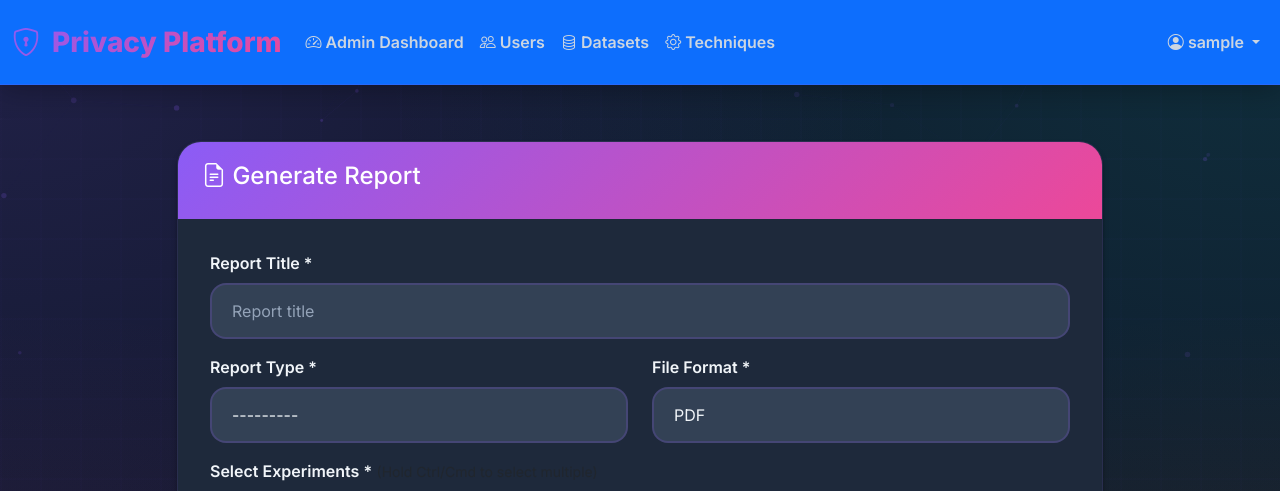
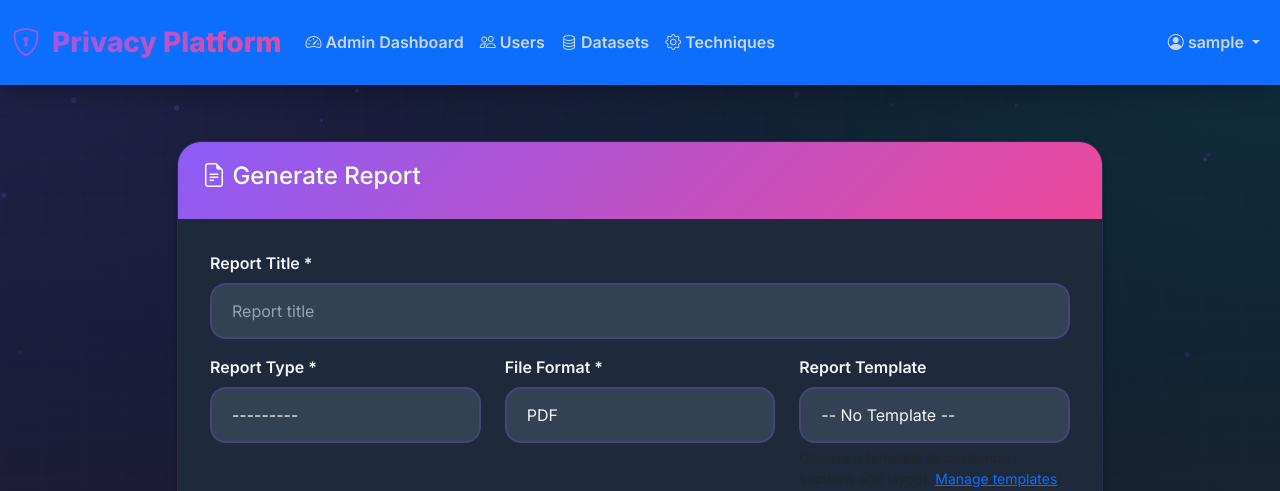
Before and after one commit to Nithin-dharavath/blockchain_privacy, a Django app: page /reports/generate/ in a window 1280 px wide. Shown: the top 491 px of the page. Run offline with Django 5.2, Linux system fonts and the light colour scheme; the visitor is signed in with stand-in values (Sample User, id 1); data that the repository does not hold is empty.

Commit message:
feat: add report template system (#17)

```diff
--- a/reports/forms.py
+++ b/reports/forms.py
@@ -1,17 +1,21 @@
 from django import forms
-from .models import Report, ReportSchedule
+from django.db import models
+from .models import Report, ReportSchedule, ReportTemplate
 from experiments.models import Experiment
 
 class ReportGenerationForm(forms.ModelForm):
     class Meta:
         model = Report
-        fields = ['title', 'report_type', 'experiments', 'file_format']
+        fields = ['title', 'report_type', 'template', 'experiments', 'file_format']
         widgets = {
             'title': forms.TextInput(attrs={
                 'class': 'form-control',
                 'placeholder': 'Report title'
             }),
             'report_type': forms.Select(attrs={
+                'class': 'form-select'
+            }),
+            'template': forms.Select(attrs={
                 'class': 'form-select'
             }),
             'experiments': forms.SelectMultiple(attrs={
@@ -32,6 +36,13 @@ class ReportGenerationForm(forms.ModelForm):
                 user=user,
                 status='completed'
             ).order_by('-created_at')
+
+        self.fields['template'].required = False
+        self.fields['template'].empty_label = '-- No Template --'
+        # Show public templates + user's own templates
+        self.fields['template'].queryset = ReportTemplate.objects.filter(
+            models.Q(is_public=True) | models.Q(user=user)
+        ) if user else ReportTemplate.objects.filter(is_public=True)
 
 
 class ReportScheduleForm(forms.ModelForm):
@@ -71,3 +82,51 @@ class ReportScheduleForm(forms.ModelForm):
             ).order_by('-created_at')
         self.fields['schedule_day'].required = False
         self.fields['experiments'].required = False
+
+
+class ReportTemplateForm(forms.ModelForm):
+    class Meta:
+        model = ReportTemplate
+        fields = ['name', 'description', 'is_public', 'sections', 'layout']
+        widgets = {
+            'name': forms.TextInput(attrs={
+                'class': 'form-control',
+                'placeholder': 'Template name'
+            }),
+            'description': forms.Textarea(attrs={
+                'class': 'form-control',
+                'rows': 3,
+                'placeholder': 'Brief description of this template'
+            }),
+            'is_public': forms.CheckboxInput(attrs={
+                'class': 'form-check-input'
+            }),
+            'sections': forms.SelectMultiple(attrs={
+                'class': 'form-select',
+                'size': '6'
+            }),
+            'layout': forms.Textarea(attrs={
+                'class': 'form-control font-monospace',
+                'rows': 8,
+                'placeholder': '{"header_text": "...", "footer_text": "...", "primary_color": "#...", "logo_url": "..."}'
+            }),
+        }
+
+    def __init__(self, *args, **kwargs):
+        super().__init__(*args, **kwargs)
+        self.fields['sections'].required = False
+        SECTION_CHOICES = [
+            ('summary', 'Executive Summary'),
+            ('methodology', 'Methodology'),
+            ('results', 'Results'),
+            ('comparison', 'Comparison'),
+            ('recommendations', 'Recommendations'),
+            ('raw', 'Raw Data'),
+        ]
+        self.fields['sections'] = forms.MultipleChoiceField(
+            choices=SECTION_CHOICES,
+            widget=forms.SelectMultiple(attrs={'class': 'form-select', 'size': '6'}),
+            required=False,
+            initial=['summary', 'methodology', 'results', 'comparison', 'recommendations'],
+        )
+        self.fields['layout'].required = False
--- a/reports/templates/reports/report_detail.html
+++ b/reports/templates/reports/report_detail.html
@@ -49,6 +49,12 @@
                                     <th>Experiments:</th>
                                     <td>{{ report.experiments.count }}</td>
                                 </tr>
+                                {% if report.template %}
+                                <tr>
+                                    <th>Template:</th>
+                                    <td><span class="badge bg-primary">{{ report.template.name }}</span></td>
+                                </tr>
+                                {% endif %}
                             </table>
                         </div>
                         <div class="col-md-6">
--- a/reports/templates/reports/report_generate.html
+++ b/reports/templates/reports/report_generate.html
@@ -24,7 +24,7 @@
                         </div>
 
                         <div class="row">
-                            <div class="col-md-6 mb-3">
+                            <div class="col-md-4 mb-3">
                                 <label for="id_report_type" class="form-label">Report Type *</label>
                                 {{ form.report_type }}
                                 {% if form.report_type.errors %}
@@ -32,11 +32,22 @@
                                 {% endif %}
                             </div>
 
-                            <div class="col-md-6 mb-3">
+                            <div class="col-md-4 mb-3">
                                 <label for="id_file_format" class="form-label">File Format *</label>
                                 {{ form.file_format }}
                                 {% if form.file_format.errors %}
                                     <div class="text-danger">{{ form.file_format.errors }}</div>
+                                {% endif %}
+                            </div>
+
+                            <div class="col-md-4 mb-3">
+                                <label for="id_template" class="form-label">Report Template</label>
+                                {{ form.template }}
+                                <div class="form-text">Choose a template to customize sections and layout.
+                                    <a href="{% url 'reports:template_list' %}">Manage templates</a>.
+                                </div>
+                                {% if form.template.errors %}
+                                    <div class="text-danger">{{ form.template.errors }}</div>
                                 {% endif %}
                             </div>
                         </div>
--- a/reports/templates/reports/report_list.html
+++ b/reports/templates/reports/report_list.html
@@ -13,6 +13,9 @@
             </a>
             <a href="{% url 'reports:schedule_list' %}" class="btn btn-outline-primary">
                 <i class="bi bi-clock-history"></i> Schedules
+            </a>
+            <a href="{% url 'reports:template_list' %}" class="btn btn-outline-primary">
+                <i class="bi bi-file-earmark-text"></i> Templates
             </a>
         </div>
     </div>
--- a/reports/urls.py
+++ b/reports/urls.py
@@ -16,4 +16,9 @@ urlpatterns = [
     path('schedules/<int:pk>/edit/', views.schedule_edit, name='schedule_edit'),
     path('schedules/<int:pk>/toggle/', views.schedule_toggle, name='schedule_toggle'),
     path('schedules/<int:pk>/delete/', views.schedule_delete, name='schedule_delete'),
+    # Report templates
+    path('templates/', views.template_list, name='template_list'),
+    path('templates/create/', views.template_create, name='template_create'),
+    path('templates/<int:pk>/edit/', views.template_edit, name='template_edit'),
+    path('templates/<int:pk>/delete/', views.template_delete, name='template_delete'),
 ]
--- a/reports/views.py
+++ b/reports/views.py
@@ -1,12 +1,13 @@
 from django.shortcuts import render, redirect, get_object_or_404
+from django.db import models
 from django.contrib.auth.decorators import login_required
 from django.contrib import messages
 from django.http import HttpResponse, JsonResponse
 from django.core.paginator import Paginator
 from django.views.decorators.http import require_POST
 from django.utils import timezone
-from .models import Report, ReportSchedule
-from .forms import ReportGenerationForm, ReportScheduleForm
+from .models import Report, ReportSchedule, ReportTemplate
+from .forms import ReportGenerationForm, ReportScheduleForm, ReportTemplateForm
 from experiments.models import Experiment
 import json
 import csv
@@ -53,6 +54,10 @@ def report_generate(request):
 
             report.save()
             form.save_m2m()
+
+            # Apply template sections if a template was selected
+            if report.template and report.template.sections:
+                apply_template_to_report(report)
 
             # Generate file if needed
             if report.file_format == 'pdf':
@@ -260,6 +265,48 @@ def generate_report_summary(experiments):
     """
 
     return summary.strip()
+
+def apply_template_to_report(report):
+    """Filter report content sections based on template selection"""
+    import json
+    try:
+        content_data = json.loads(report.content)
+    except (json.JSONDecodeError, TypeError):
+        return
+
+    template = report.template
+    allowed_sections = set(template.sections)
+
+    section_key_map = {
+        'summary': 'executive_summary',
+        'methodology': 'methodology',
+        'results': 'results',
+        'comparison': 'comparison',
+        'recommendations': 'recommendations',
+        'raw': 'raw_data',
+    }
+
+    filtered = {}
+    for section_key, data_key in section_key_map.items():
+        if section_key in allowed_sections and data_key in content_data:
+            filtered[data_key] = content_data[data_key]
+
+    # Always include summary and raw for completeness, but nullify if not selected
+    filtered['executive_summary'] = filtered.get('executive_summary', content_data.get('executive_summary', ''))
+    filtered['raw_data'] = filtered.get('raw_data', content_data.get('raw_data', ''))
+
+    # Ensure empty values for non-selected sections don't show
+    for section_key, data_key in section_key_map.items():
+        if section_key not in allowed_sections:
+            filtered[data_key] = '' if data_key in ('executive_summary', 'raw_data') else []
+
+    # Apply layout from template
+    if template.layout:
+        filtered['_layout'] = template.layout
+
+    report.content = json.dumps(filtered, indent=2)
+    report.save(update_fields=['content'])
+
 
 def generate_report_file(report):
     """Generate downloadable report file"""
@@ -500,3 +547,86 @@ def schedule_delete(request, pk):
     schedule.delete()
     messages.success(request, f'Schedule "{name}" deleted successfully.')
     return redirect('reports:schedule_list')
+
+
+# ─── Report Template Views ────────────────────────────────────
+
+@login_required
+def template_list(request):
+    """List all report templates available to the user"""
+    templates = ReportTemplate.objects.filter(
+        models.Q(is_public=True) | models.Q(user=request.user)
+    ).order_by('-is_public', 'name')
+    paginator = Paginator(templates, 10)
+    page_number = request.GET.get('page')
+    page_obj = paginator.get_page(page_number)
+    context = {
+        'page_obj': page_obj,
+        'templates': page_obj,
+    }
+    return render(request, 'reports/report_template_list.html', context)
+
+
+@login_required
+def template_create(request):
+    """Create a new report template"""
+    if request.method == 'POST':
+        form = ReportTemplateForm(request.POST)
+        if form.is_valid():
+            template = form.save(commit=False)
+            template.user = request.user
+            template.save()
+            report_logger.info(
+                "Report template created: %s (user=%s)",
+                template.name, request.user.username,
+            )
+            messages.success(request, f'Template "{template.name}" created successfully.')
+            return redirect('reports:template_list')
+    else:
+        form = ReportTemplateForm()
+
+    context = {
+        'form': form,
+        'is_edit': False,
+    }
+    return render(request, 'reports/report_template_form.html', context)
+
+
+@login_required
+def template_edit(request, pk):
+    """Edit an existing report template"""
+    template = get_object_or_404(ReportTemplate, pk=pk)
+    # Only owner or superuser can edit
+    if template.user != request.user and not request.user.is_superuser:
+        messages.error(request, 'You do not have permission to edit this template.')
+        return redirect('reports:template_list')
+
+    if request.method == 'POST':
+        form = ReportTemplateForm(request.POST, instance=template)
+        if form.is_valid():
+            form.save()
+            messages.success(request, f'Template "{template.name}" updated successfully.')
+            return redirect('reports:template_list')
+    else:
+        form = ReportTemplateForm(instance=template)
+
+    context = {
+        'form': form,
+        'is_edit': True,
+        'template': template,
+    }
+    return render(request, 'reports/report_template_form.html', context)
+
+
+@login_required
+@require_POST
+def template_delete(request, pk):
+    """Delete a report template"""
+    template = get_object_or_404(ReportTemplate, pk=pk)
+    if template.user != request.user and not request.user.is_superuser:
+        messages.error(request, 'You do not have permission to delete this template.')
+        return redirect('reports:template_list')
+    name = template.name
+    template.delete()
+    messages.success(request, f'Template "{name}" deleted successfully.')
+    return redirect('reports:template_list')
```
Also changed, not shown: reports/admin.py (+17 -3 lines), reports/management/commands/seed_report_templates.py (added, +75 -0 lines), reports/models.py (+31 -0 lines), reports/templates/reports/report_template_form.html (added, +89 -0 lines), reports/templates/reports/report_template_list.html (added, +120 -0 lines), to-do.md (+12 -11 lines), reports/migrations/0003_reporttemplate_report_template.py (added).
